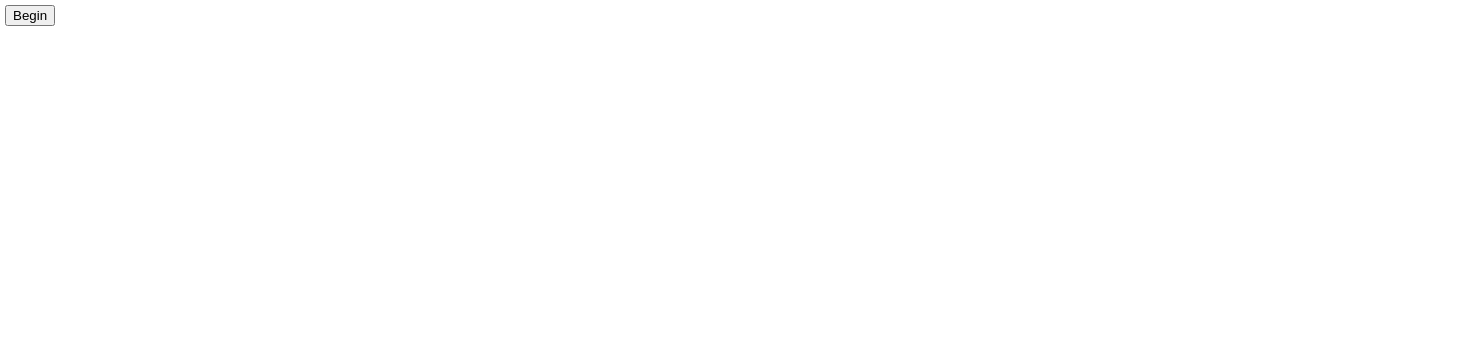
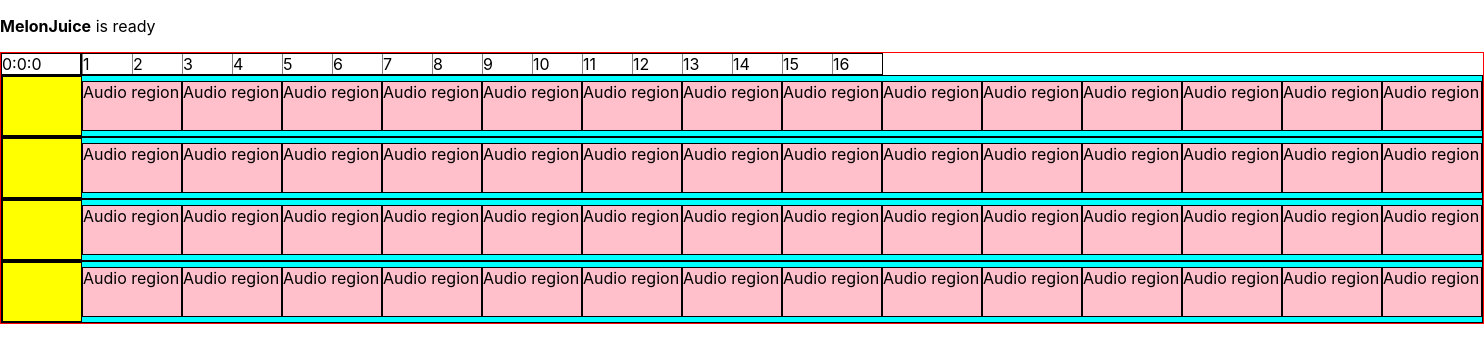
Before and after one commit to purewack/melonJuice-web, a React (Create React App) app: page / in a window 1280 px wide. Shown: the top 362 px of the page, 1484 px wide, since content can reach past the window. Built offline with nearby package versions, Linux system fonts and the light colour scheme.

Commit message:
basic visuals layout

```diff
--- a/src/App.js
+++ b/src/App.js
@@ -1,44 +1,56 @@
 import { useState } from 'react';
+import { createContext } from 'react';
 import './App.css';
-import AudioTrackControls from './components/AudioTrackControls';
-import {AudioEngine} from './audio/AudioEngine';
+//import {AudioEngine} from './audio/AudioEngine';
+import AudioField from './components/AudioField';
+import AudioRegion from './components/AudioRegion';
+import AudioTrack from './components/AudioTrack';
 
 function App() {
   const [begun, setBegun] = useState(false)
   const [recording, setRecording] = useState(false)
   const [armedIndex,setArmedIndex] = useState(null)
-  // eslint-disable-next-line
-  const [transport, setTransport] = useState('0:0:0')
-  // eslint-disable-next-line
-  const [tracks, setTracks] = useState([1,2,3])
+  const [transportTimer, setTransportTimer] = useState('0:0:0')
+  const [tracks, setTracks] = useState([1,2,3,2])
+  const [regions, setRegions] = useState([1,1,1,1,1,1,1,1,1,1,1,1,1,1])
+  const [zoom, setZoom] = useState(50)
+  const [measures, setMeasures] = useState(16)
 
+  return (
+    <>
 
-  return (<> {!begun ? <button onClick={()=>{
-    setBegun(AudioEngine.init())
-  }}>Begin</button> :
-    <>
-      <div> <p>MelonJuice</p> {recording ? 'recording' : 'ready'}</div>
-      <p>{transport}</p>
-
+      <div> <p><b>MelonJuice</b> is {recording ? 'recording' : 'ready'} </p> </div>
+{/*
       <button onClick={()=>{AudioEngine.monitor()}}>Monitor</button>
       <button style={{backgroundColor:(recording ? 'red' : 'gray')}}
         onClick={()=>{
-          setRecording(AudioEngine.record(armedIndex))
+          setRecording(AudioEngine.transportRecord(armedIndex))
         }}
       >Record</button>
       <button onClick={()=>{
         AudioEngine.transportPlay(setTransport)
       }}>Playback</button>
         <button onClick={()=>{
-    console.log(AudioEngine.tracks)}}>List</button>
+    console.log(AudioEngine.tracks)}}>List</button> */}
 
-      {tracks.map((t,i) => {
-        return <AudioTrackControls key={i} id={i} armedId={armedIndex} onArm={()=>{
-          setArmedIndex((armedIndex !== i ? i : null))
-        }}/>
-      })}
-    </>}
+      <AudioField timer={transportTimer} songMeasures={measures} zoom={zoom}>
+        {tracks.map((t,i) => {
+          return <AudioTrack key={i} id={i} armedId={armedIndex} onArm={()=>{
+            setArmedIndex((armedIndex !== i ? i : null))
+          }} zoom={zoom}>
+            {regions && regions.map((r,j) => {
+                return <AudioRegion key={j} zoom={zoom}/>
+            })}
+          </AudioTrack>
+        })}
+      </AudioField>
   </>);
 }
 
 export default App;
+
+  // <> {!begun ? <button onClick={()=>{
+  //   setBegun(AudioEngine.init())
+  // }}>Begin</button> :
+
+  // }</>
--- a/src/audio/AudioEngine.js
+++ b/src/audio/AudioEngine.js
@@ -148,7 +148,7 @@ export const AudioEngine = {
 
 	  return !monitorState
   },
-  record (trackIndex) {
+  transportRecord (trackIndex) {
     if(this.ac === null) return;
 
     let recState = (this.micNode.parameters.get('recState').value > 0)
@@ -169,7 +169,7 @@ export const AudioEngine = {
 
     this.tracks.forEach(tr => {
       tr.player.stop()
-      tr.adsr.cancel()
+      tr.envelope.cancel()
     })
 
   },
@@ -187,9 +187,9 @@ export const AudioEngine = {
         this.tonejs.Transport.schedule(t => {
             tr.player.buffer = this.bufferPool[reg.bufferId]
             tr.player.start(t,reg.timeBufferOffset,reg.timeDuration)
-            tr.adsr.attack = reg.timeFadeIn
-            tr.adsr.release = reg.timeFadeOut
-            tr.adsr.triggerAttackRelease(reg.timeDuration - reg.timeFadeOut)
+            tr.envelope.attack = reg.timeFadeIn
+            tr.envelope.release = reg.timeFadeOut
+            tr.envelope.triggerAttackRelease(reg.timeDuration - reg.timeFadeOut)
         }, reg.timeStart)
       })
     })
@@ -206,7 +206,7 @@ export const AudioEngine = {
   addTrack(){
     let t = {
         player: new this.tonejs.Player(),
-        adsr: new this.tonejs.AmplitudeEnvelope({
+        envelope: new this.tonejs.AmplitudeEnvelope({
           attack:0,
           decay:0,
           sustain:1,
@@ -224,8 +224,8 @@ export const AudioEngine = {
             })
         }
     }
-    t.player.connect(t.adsr)
-    t.adsr.toDestination()
+    t.player.connect(t.envelope)
+    t.envelope.toDestination()
     this.tracks.push(t)
   },
 };
--- /dev/null
+++ b/src/components/AudioField.js
@@ -0,0 +1,15 @@
+const AudioField = ({songMeasures, timer, zoom, children}) => {
+    const bars = Array(songMeasures).fill(null)
+
+    return(<div className='AudioField'>
+        <span className='AudioTimer'>{timer}</span>
+        <span className='AudioTimeline'>
+            {bars.map((b,i)=>{
+                return (<div key={i} style={{width:zoom}}>{1+ i}</div>)
+            })}
+        </span>
+        {children}
+    </div>)
+}
+
+export default AudioField
--- a/src/components/AudioRegion.js
+++ b/src/components/AudioRegion.js
@@ -1,12 +1,13 @@
 import './components.css';
 
-const AudioRegion = ({visBuffer})=>{
+const AudioRegion = ({visBuffer, zoom})=>{
+  const duration = 2;
 
-    return(<div className='AudioRegion'>
-      <span>S</span>
-        Audio region
-      <span>E</span>
-    </div>)
+  return(<div className='AudioRegion' style={{width:(zoom*duration)}}>
+    <span></span>
+      Audio region
+    <span></span>
+  </div>)
 }
 
 export default AudioRegion
--- a/src/components/AudioTrack.js
+++ b/src/components/AudioTrack.js
@@ -1,9 +1,18 @@
 import './components.css';
+import AudioRegion from './AudioRegion';
 
-const AudioTrack = ()=>{
+const AudioTrack = ({id, armedId, onArm, onSolo, onMute, children})=>{
+    const dummy = Array(20)
 
-    return(<div>
-      AudioTrack
+    return(<div className={armedId === id ? 'AudioTrack AudioTrackArmed' : 'AudioTrack'}>
+        <div className='AudioTrackHeading'>
+            <div className='AudioTrackHelper'>
+                <button onClick={onArm}>Rec Arm</button>
+                <button >Solo</button>
+                <button >Mute</button>
+            </div>
+        </div>
+        {children}
     </div>)
 }
 
--- a/src/components/AudioTrackControls.js
+++ /dev/null
@@ -1,14 +0,0 @@
-import './components.css';
-import AudioRegion from './AudioRegion';
-
-const AudioTrackControls = ({id, armedId, onArm, clips})=>{
-
-    return(<div className={armedId === id ? 'AudioTrack AudioTrackArmed' : 'AudioTrack'}>
-        <button onClick={onArm}>Rec Arm</button>
-        {clips && clips.map((c,i) => {
-            return <AudioRegion key={i}/>
-        })}
-    </div>)
-}
-
-export default AudioTrackControls
--- a/src/components/components.css
+++ b/src/components/components.css
@@ -1,17 +1,75 @@
+
+:root{
+    --side-panel-width:80px;
+    --track-panel-width:200px;
+}
+
+*{
+    box-sizing: border-box;
+}
 
 .AudioRegion{
-    margin:5px;
+    margin: 5px 0 ;
     display:inline-block;
-    width:100px;
     height:50px;
-    background:gray;
+    background:pink;
+    border: solid black 1px;
 }
 
 .AudioTrack{
     background:cyan;
     border:solid black 1px;
+    white-space: nowrap;
+    width:max-content;
+    display:flex;
 }
 
-.AudioTrackArmed{
-    background:red;
+.AudioTrackHeading{
+    background:yellow;
+    border:solid black 1px;
+    display:inline-block;
+    position: sticky;
+    left:0;
+    width:var(--side-panel-width);
+    display:flex;
+    flex-direction: column;
 }
+
+.AudioTrackHelper{
+    display:none;
+
+    background:blue;
+    border:solid black 1px;
+    position: absolute;
+    left: calc(100%);
+    width:var(--track-panel-width);
+    flex-direction: row;
+    height:50px;
+    overflow: hidden;
+}
+.AudioTrackHeading:hover .AudioTrackHelper{
+    display:flex;
+}
+
+
+.AudioField{
+    border:solid red 1px;
+    width:max-content;
+}
+.AudioTimer{
+    display:inline-block;
+    position: sticky;
+    left:0;
+    border:solid black 1px;
+    background:white;
+    width:var(--side-panel-width);
+}
+.AudioTimeline{
+    border:solid black 1px;
+    width:max-content;
+    white-space: nowrap;
+}
+.AudioTimeline div{
+    display:inline-block;
+    border-left:solid gray 1px;
+}
```
